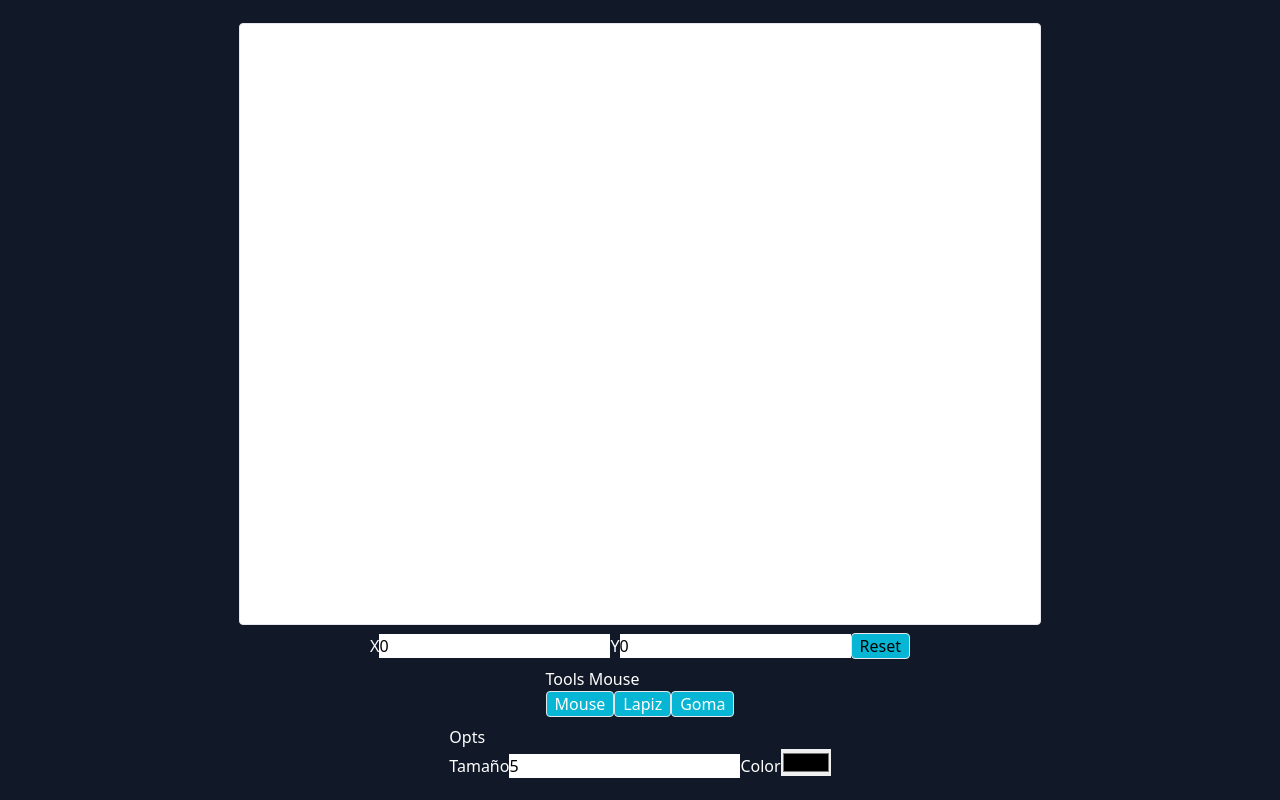
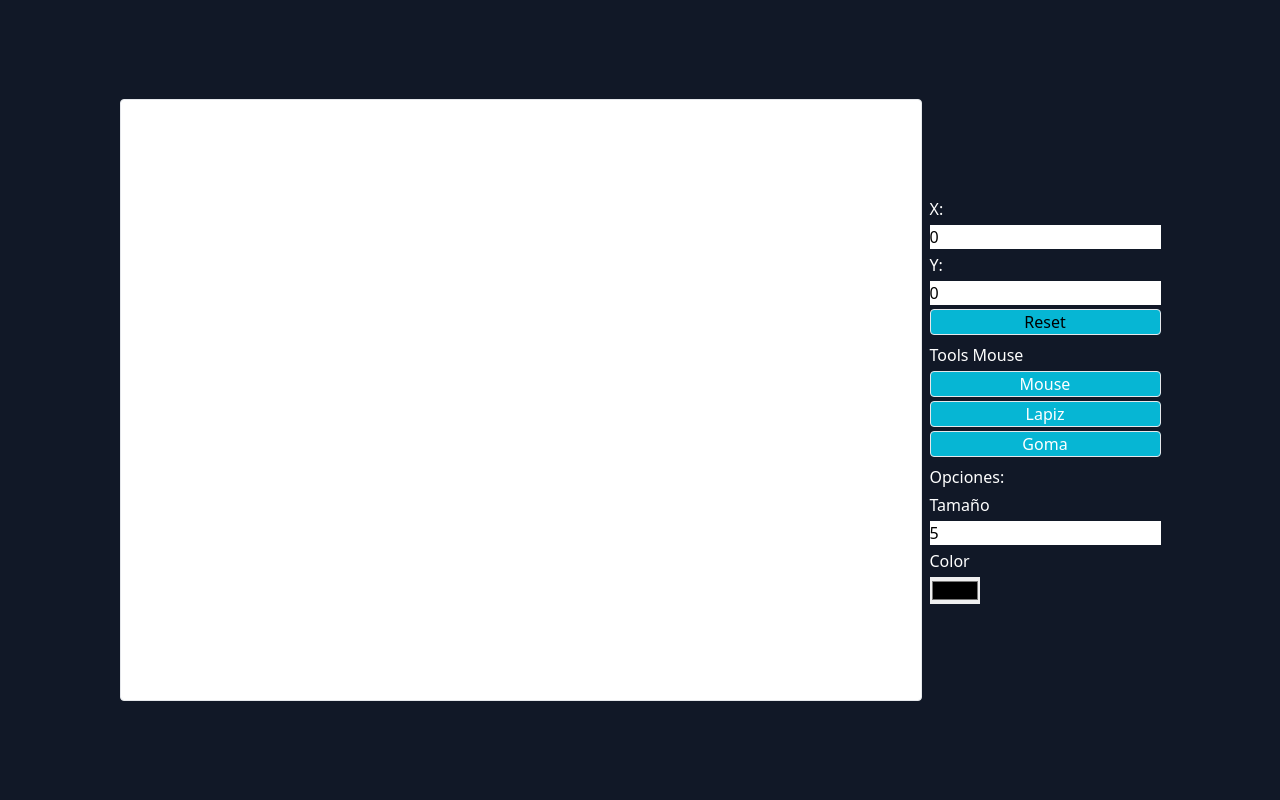
Before and after one commit to efrask7/canvas-editor, a React (Create React App) app: page / in a window 1280 px wide. Built offline with nearby package versions, Linux system fonts and the light colour scheme.

Commit message:
more beauty :)

```diff
--- a/src/components/UseCanva.tsx
+++ b/src/components/UseCanva.tsx
@@ -30,6 +30,12 @@ function UseCanva() {
     x: 0,
     y: 0
   })
+
+  function getDrawMouse(): boolean {
+    if (toolSelected === ToolList.mouse) return false
+
+    return canvaSettings.hover
+  }
 
   const drawPoint = useCallback((x: number, y: number, eraser: boolean = false) => {
     if (canvaRef.current) {
@@ -91,7 +97,7 @@ function UseCanva() {
   }
 
   return (
-    <div className="flex flex-col gap-2 items-center">
+    <div className="flex gap-2 items-center">
       <div>
         <canvas
           ref={canvaRef}
@@ -106,16 +112,17 @@ function UseCanva() {
         />
       </div>
 
-      <div className="text-black">
-        <span className="text-white">X</span>
+      <div className="flex flex-col gap-2">
+        <div className="text-black flex flex-col gap-1">
+          <span className="text-white">X:</span>
           <input type="number" value={canvaXY.x} onChange={(ev) => setCanvaXY(prev => ({...prev, x: ev.target.valueAsNumber}))}/>
-        <span className="text-white">Y</span>
+          <span className="text-white">Y:</span>
           <input type="number" value={canvaXY.y} onChange={(ev) => setCanvaXY(prev => ({...prev, y: ev.target.valueAsNumber}))}/>
 
           <button className={btnStyle} onClick={resetCanva}>Reset</button>
         </div>
 
-      <div>
+        <div className="flex flex-col gap-1">
           <h5>Tools {toolSelected}</h5>
           <button
             className={btnStyle}
@@ -136,8 +143,8 @@ function UseCanva() {
             Goma
           </button>
         </div>
-      <div>
-        <h5>Opts</h5>
+        <div className="flex flex-col gap-1">
+          <h5>Opciones:</h5>
           <label htmlFor="mouseSize">Tamaño</label>
           <input
             type="number"
@@ -161,10 +168,13 @@ function UseCanva() {
             top: clientPos.y,
             width: canvaSettings.size + "px",
             height: canvaSettings.size + "px",
-          display: canvaSettings.hover ? "inline" : "none"
+            display: getDrawMouse() ? "inline" : "none"
           }}
         />
       </div>
+
+      </div>
+
   )
 }
 
```
Lines whose indentation alone changed are shown as unchanged.
